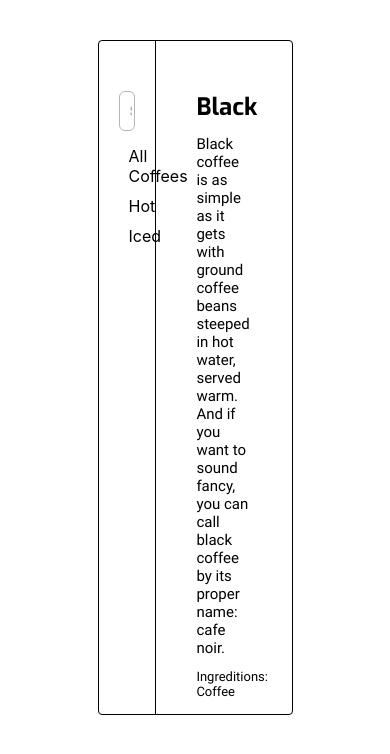
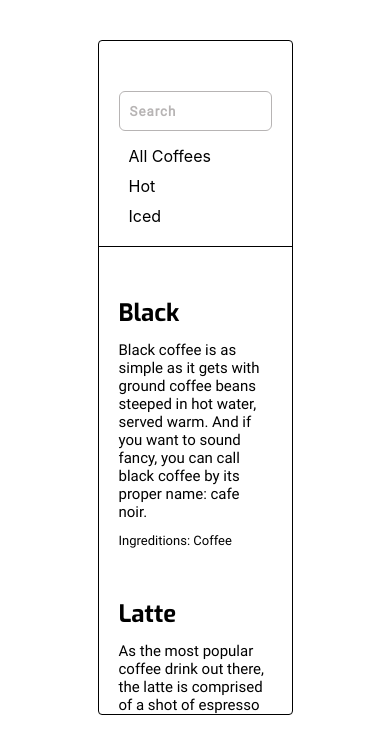
Before and after one commit to onurvarsak/coffee-app, a React (Create React App) app: page / in a window 390 px wide. Shown: the top 754 px of the page. Built offline with nearby package versions, Linux system fonts and the light colour scheme.

Commit message:
finished responsive design

```diff
--- a/src/App.css
+++ b/src/App.css
@@ -10,6 +10,12 @@
   box-sizing: border-box;
 
 }
+@media only screen and (max-width: 800px) {
+  .AppContainer {
+    flex-direction: column;
+  }
+}
+
 .App {
   text-align: center;
 }
--- a/src/client/styles/LeftSide.css
+++ b/src/client/styles/LeftSide.css
@@ -38,3 +38,12 @@
     border-right: 1px solid black;
     padding-top: 50px;
 }
+
+
+@media only screen and (max-width: 800px) {
+    .LeftSideContainer {
+        border-right: none;
+        width: 100%;
+        border-bottom: 1px solid black;
+    }
+  }
--- a/src/client/styles/RightSide.css
+++ b/src/client/styles/RightSide.css
@@ -7,3 +7,12 @@
     padding-left: 40px;
     padding-right: 40px;
 }
+
+@media only screen and (max-width: 800px) {
+    .RightSideContainer {
+        padding-left: 20px;
+        padding-right: 20px;
+        width: 100%;
+        box-sizing: border-box;
+    }
+  }
```
Also changed, not shown: src/client/components/bussiness/coffee/Coffees.js (deleted, +0 -9 lines).
